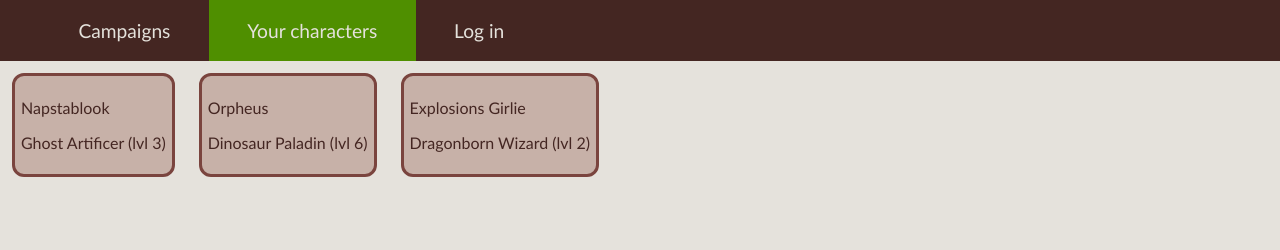
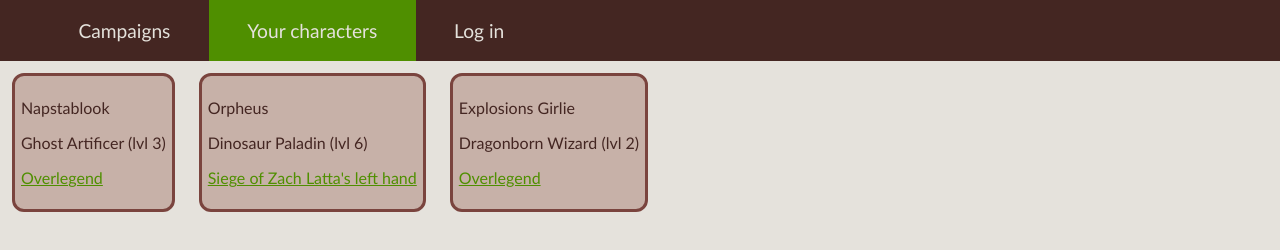
Before and after one commit to strawberry-p/dnd-site, a plain HTML site: page characters.html in a window 1280 px wide. Drawn offline with Linux system fonts and the light colour scheme.

Commit message:
started working on the individual story page inject

```diff
--- a/character-inject.js
+++ b/character-inject.js
@@ -10,6 +10,19 @@ function inject_character(obj) {
     listDiv.innerHTML = listDiv.innerHTML + "<div data-img='img/"+obj.race+".png' class='character-card' id='"+divID+"'></div>"
     let div = document.getElementById(divID)
     div.innerHTML = div.innerHTML+"<p id='"+nameID+"'></p>"+"<p><span id='"+raceID+"'></span> <span id='"+classID+"'></span> (lvl "+strLevel+")</p>"
+    if (typeof obj.campaigns[0] != 'undefined') {
+    strCampaignLinks = ""
+    for (let i=0;i<obj.campaigns.length;i++) {
+        let num = obj.campaigns[i][0]
+        let campaignName = obj.campaigns[i][1]
+        if (false) {
+        strCampaignLinks = strCampaignLinks+"<a class='campaign-links link' href='"+rootURL+''+"story/"+num+"'>"+campaignName+"</a>, "} else {
+        strCampaignLinks = strCampaignLinks+"<a class='campaign-links link' href='"+rootURL+''+"story'>"+campaignName+"</a>, "} //replace the numbered links with a link to the placeholder page before i set up the actual generated content
+    }
+    if (strCampaignLinks != "") {strCampaignLinks = strCampaignLinks.slice(0,strCampaignLinks.length-2)}
+    console.log(strCampaignLinks)
+    div.innerHTML = div.innerHTML+"<p>"+strCampaignLinks+"</p>"
+    } else {console.log("no campaign links in "+obj.name)} //protected against objects with nonexistent campaign links
     strClass = ""
     for (let i=0; i<obj.spec.length; i++) {
         strClass = strClass+obj.spec[i]+"-"
--- a/character-placeholder.js
+++ b/character-placeholder.js
@@ -32,6 +32,10 @@ function user_char_placeholder() {
     charList[1].spslots[1] = 1
     charList[2].cantrips = ["Chaos Bolt"]
     charList[2].sp1 = ["Fireball"]
+    //add links to respective story pages
+    charList[0].campaigns = [[1,"Overlegend"]]
+    charList[1].campaigns = [[0,"Siege of Zach Latta's left hand"]]
+    charList[2].campaigns = [[1,"Overlegend"]]
 }
 
 char_placeholder()
--- a/characters.html
+++ b/characters.html
@@ -6,10 +6,10 @@
     <link rel="stylesheet" href="navbar/navbar.css">
     <script src="auth.js"></script>
     <script src="character-placeholder.js" defer></script>
+    <script>const currentPage = "nav-characters"</script>
+    <script src="navbar/navbar.js" defer></script>
     <script src="character-inject.js" defer></script>
     <script src="character-effect.js" defer></script>
-    <script>const currentPage = "nav-characters"</script>
-    <script src="navbar/navbar.js" defer></script>
 </head>
 <body>
 <div class="main-container">
--- a/dark.css
+++ /dev/null
@@ -1,4 +0,0 @@
-body {
-    background-color: var(--dark-color, #000000);
-    color: var(--bg-color,#ffffff)
-}
--- a/dark.js
+++ b/dark.js
@@ -0,0 +1,3 @@
+themeRes = localStorage.getItem('theme')
+if (themeRes == null) {localStorage.setItem('theme','light')}
+else if (themeRes == "dark") {document.getElementsByTagName("body").className = "darkmode"}
--- a/navbar/navbar.css
+++ b/navbar/navbar.css
@@ -24,3 +24,4 @@
 nav {
     background-color: var(--dark-color);
 }
+#nav-login {justify-self: right; align-self: right;}
--- a/style.css
+++ b/style.css
@@ -14,6 +14,10 @@ body {
     background-color: var(--bg-color);
     color: var(--dark-color);
     margin: 0px;
+}
+.darkmode {
+    background-color: var(--dark-color, #000000);
+    color: var(--bg-color,#ffffff)
 }
 
 .flex-container {
```
Also changed, not shown: story.html (+4 -0 lines), story-page-inject.js (added), 1 other file.
